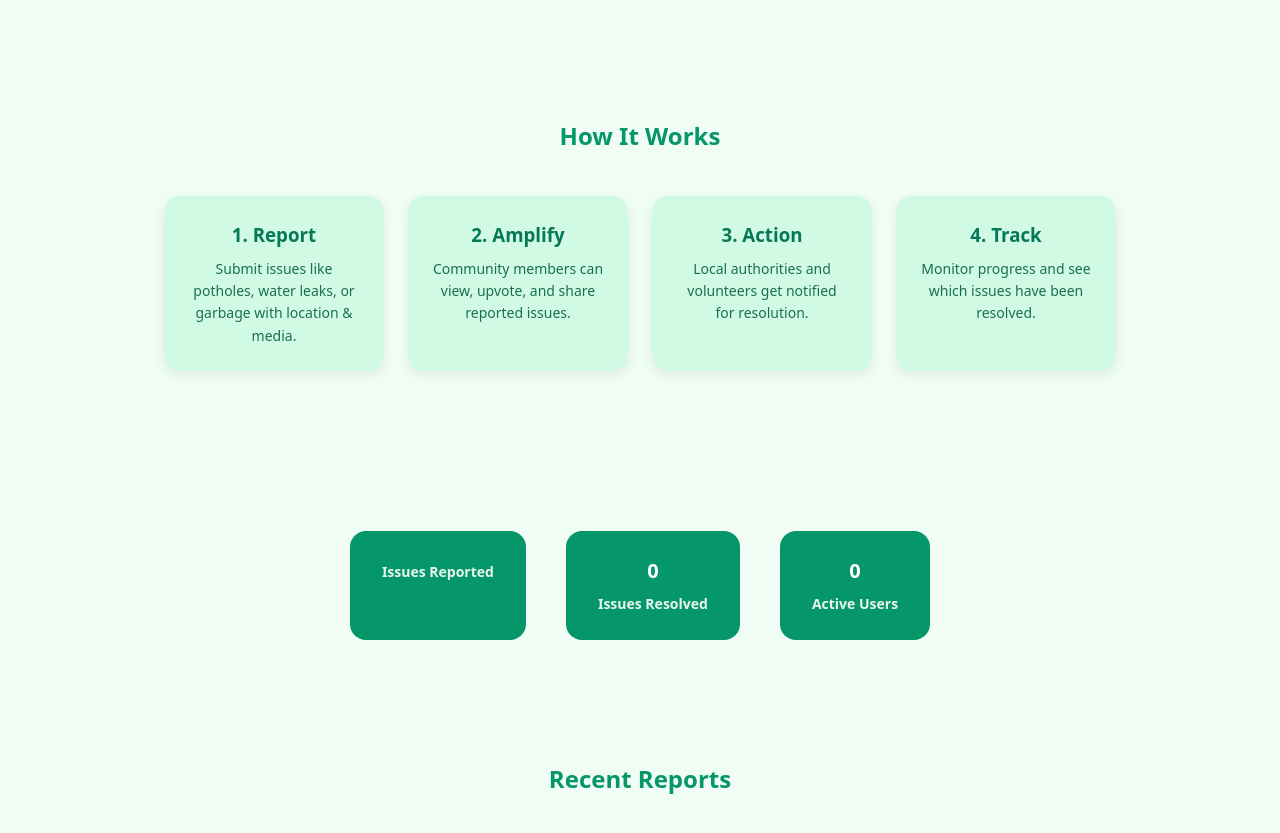
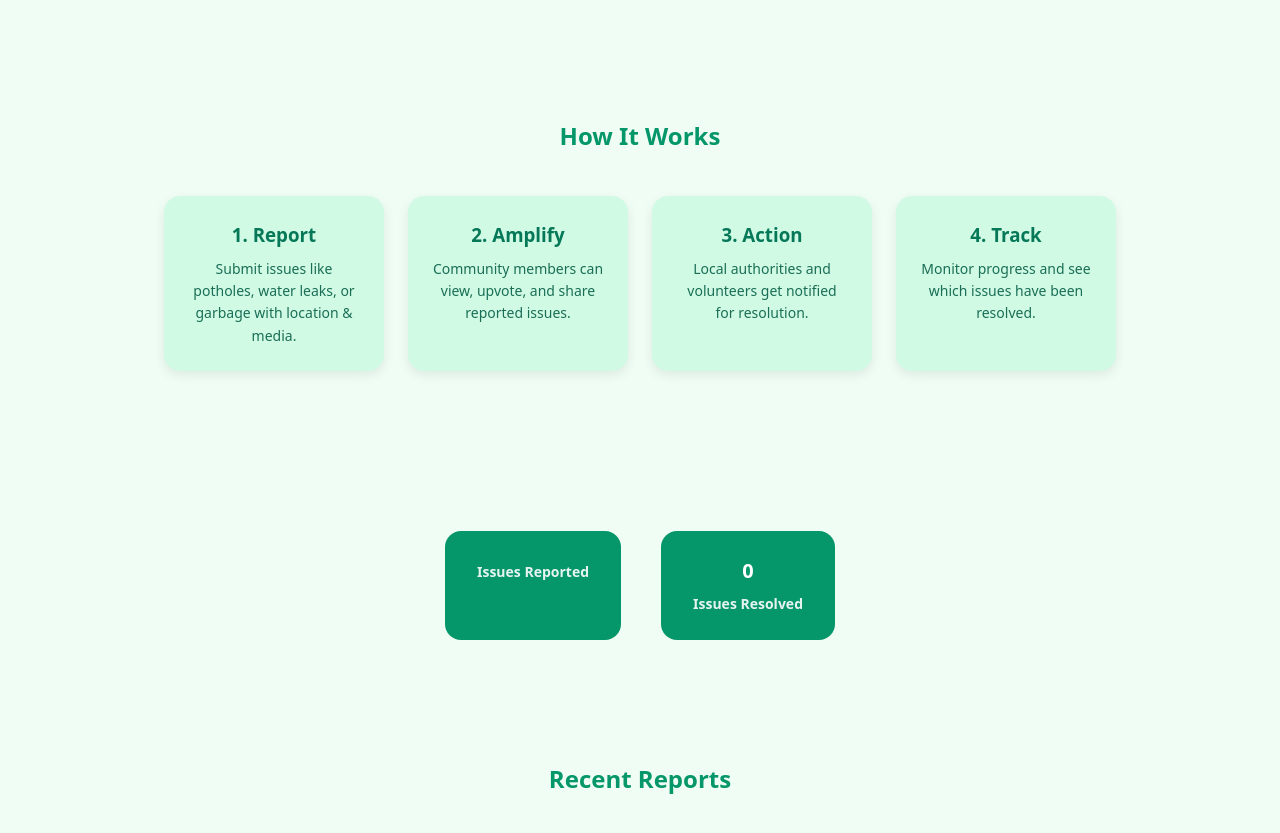
Before and after one commit to AK-Civix/official, a plain HTML site: page index.html in a window 1280 px wide. Shown: the part 245-1078 px from the top of the page. Drawn offline with nearby package versions, Linux system fonts and the light colour scheme; no server answers.

Commit message:
index.html

```diff
--- a/index.html
+++ b/index.html
@@ -126,7 +126,7 @@ cursor:pointer; transition:0.25s; margin-top:20px; display:inline-block; }
     <div class="stats">
         <div class="stat"><span id="totalIssues">0</span><p>Issues Reported</p></div>
         <div class="stat"><span id="totalResolved">0</span><p>Issues Resolved</p></div>
-        <div class="stat"><span id="activeUsers">0</span><p>Active Users</p></div>
+
     </div>
 </div>
 
```
